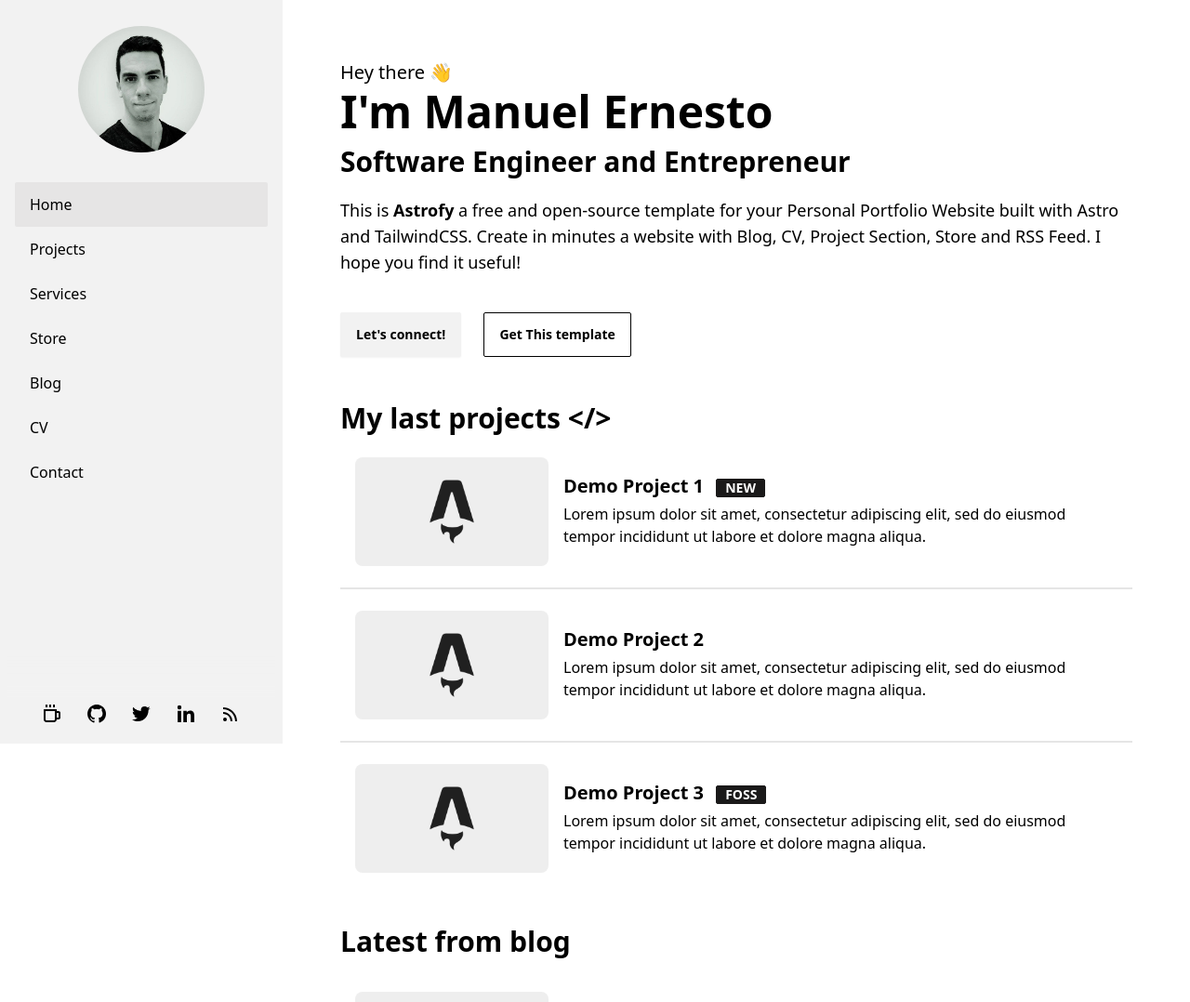
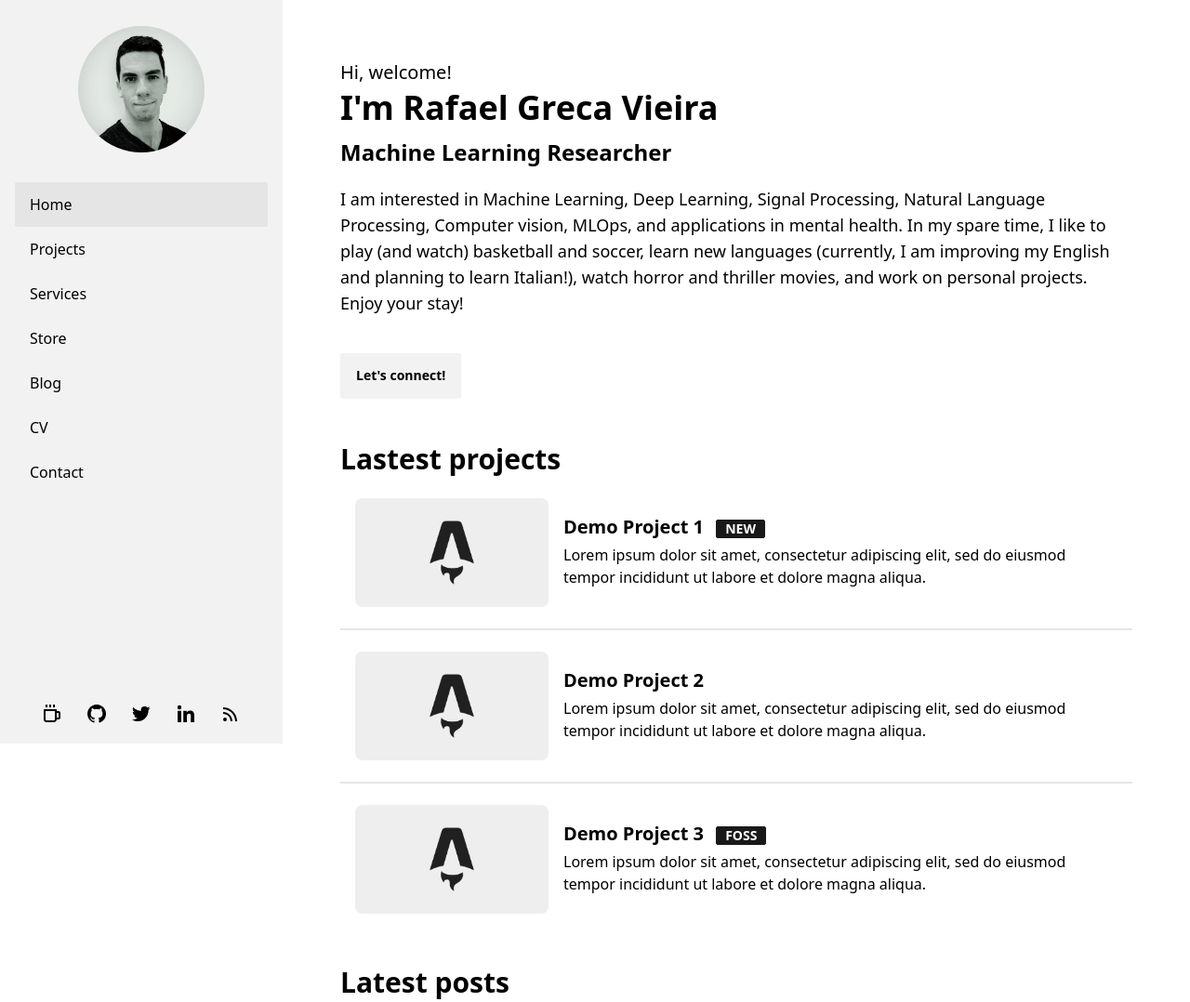
Before and after one commit to rafaelgreca/rafaelgreca.github.io, an Astro site: page / in a window 1280 px wide. Shown: the top 1078 px of the page at 93% size. Built offline with nearby package versions, Linux system fonts and the light colour scheme; Astro itself is replaced by a stand-in of ours.

Commit message:
changing home page

```diff
--- a/src/components/Header.astro
+++ b/src/components/Header.astro
@@ -10,7 +10,7 @@
       </label>
     </div>
     <div class="navbar-center">
-      <a class="btn btn-ghost normal-case text-xl" href="/">Manuel Ernesto ⚡️</a>
+      <a class="btn btn-ghost normal-case text-xl" href="/">Home</a>
     </div>
     <div class="navbar-end"></div>
   </div>
--- a/src/config.ts
+++ b/src/config.ts
@@ -1,7 +1,7 @@
 // Place any global data in this file.
 // You can import this data from anywhere in your site by using the `import` keyword.
 
-export const SITE_TITLE = 'Astrofy | Personal Portfolio Website Template';
-export const SITE_DESCRIPTION = 'Astrofy is a free and open-source template for your Personal Portfolio Website built with Astro and TailwindCSS. Create in minutes a website with Blog, CV, Project Section, Store and RSS Feed.';
+export const SITE_TITLE = 'Rafael Greca Vieira';
+export const SITE_DESCRIPTION = 'Rafael Greca Vieira\'s personal website.';
 export const GENERATE_SLUG_FROM_TITLE = true
 export const TRANSITION_API = true
--- a/src/pages/index.astro
+++ b/src/pages/index.astro
@@ -11,26 +11,21 @@ const last_posts = posts.slice(0, 3);
 
 <BaseLayout sideBarActiveItemID="home">
   <div class="pb-12 mt-5">
-    <div class="text-xl py-1">Hey there 👋</div>
-    <div class="text-5xl font-bold">I'm Manuel Ernesto</div>
-    <div class="text-3xl py-3 font-bold">Software Engineer and Entrepreneur</div>
+    <div class="text-xl py-1">Hi, welcome!</div>
+    <div class="text-4xl font-bold">I'm Rafael Greca Vieira</div>
+    <div class="text-2xl py-3 font-bold">Machine Learning Researcher</div>
     <div class="py-2">
       <text class="text-lg">
-        This is <b>Astrofy</b> a free and open-source template for your Personal Portfolio Website built with Astro and TailwindCSS.
-        Create in minutes a website with Blog, CV, Project Section, Store and RSS Feed. I hope you find
-        it useful!
+        I am interested in Machine Learning, Deep Learning, Signal Processing, Natural Language Processing, Computer vision, MLOps, and applications in mental health. In my spare time, I like to play (and watch) basketball and soccer, learn new languages (currently, I am improving my English and planning to learn Italian!), watch horror and thriller movies, and work on personal projects. Enjoy your stay!
       </text>
     </div>
     <div class="mt-8">
-      <a class="btn" href="https://twitter.com/manuelernestog" target="_blank"> Let's connect!</a>
-      <a href="https://github.com/manuelernestog/astrofy" target="_blank" class="btn btn-outline ml-5">
-        Get This template
-      </a>
+      <a class="btn" href="https://www.linkedin.com/in/rafaelgreca/" target="_blank"> Let's connect!</a>
     </div>
   </div>
 
   <div>
-    <div class="text-3xl w-full font-bold mb-2">My last projects {"</>"}</div>
+    <div class="text-3xl w-full font-bold mb-2">Lastest projects</div>
   </div>
 
   <HorizontalCard
@@ -57,7 +52,7 @@ const last_posts = posts.slice(0, 3);
   />
 
   <div>
-    <div class="text-3xl w-full font-bold mb-5 mt-10">Latest from blog</div>
+    <div class="text-3xl w-full font-bold mb-5 mt-10">Latest posts</div>
   </div>
 
   {
```
Also changed, not shown: pnpm-lock.yaml.
